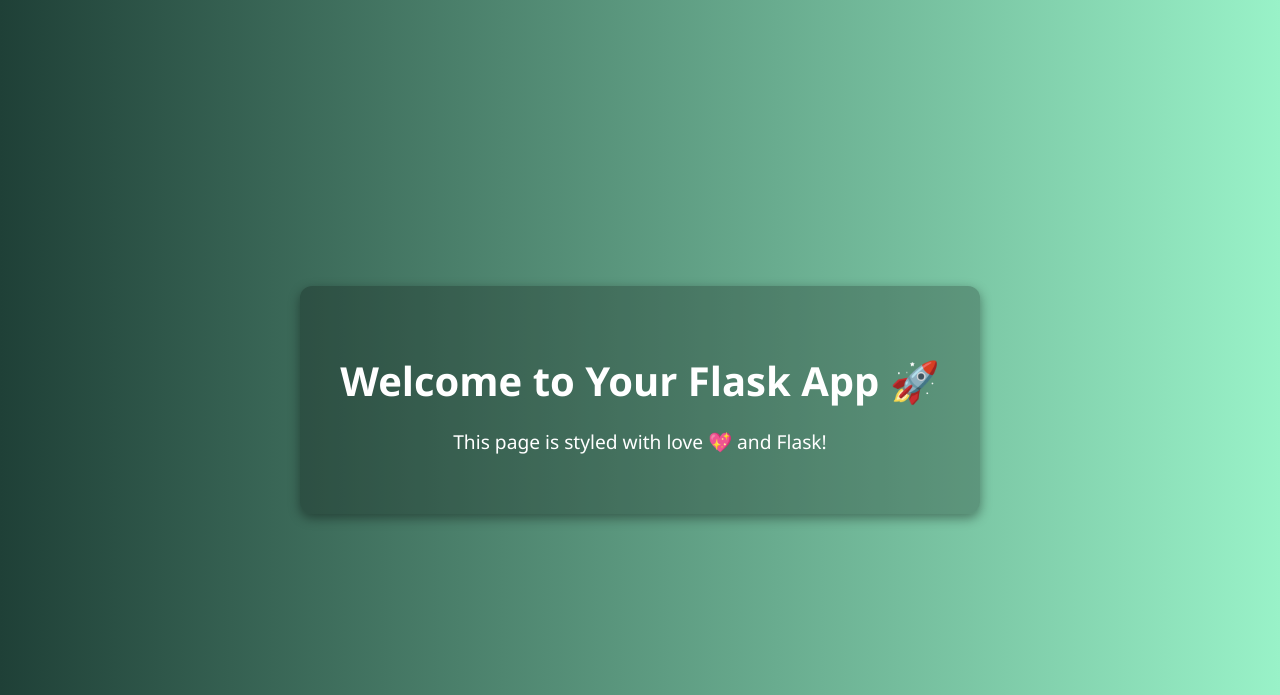
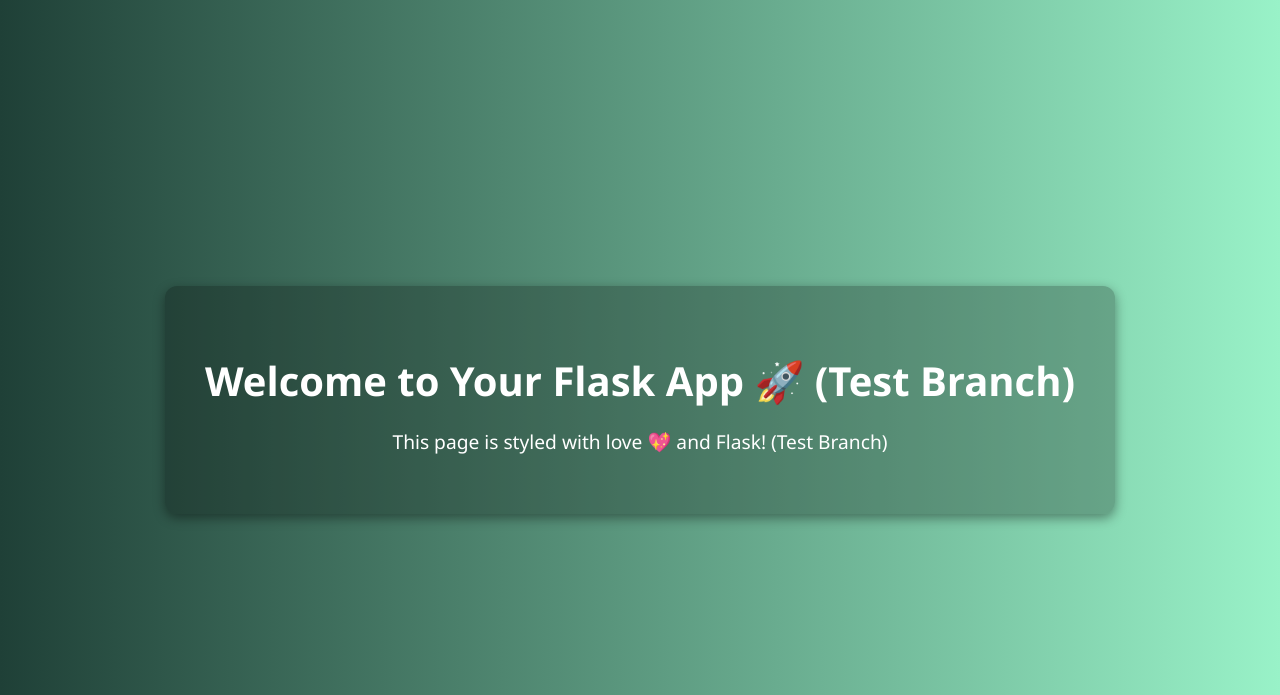
Before and after one commit to ranemihir/deploy-test-python, a Flask app: page / in a window 1280 px wide. Shown: the top 695 px of the page. Run offline with Flask 3, Linux system fonts and the light colour scheme.

Commit message:
update header for test branch

```diff
--- a/templates/index.html
+++ b/templates/index.html
@@ -38,8 +38,8 @@
 
 <body>
     <div class="container">
-        <h1>Welcome to Your Flask App 🚀</h1>
-        <p>This page is styled with love 💖 and Flask!</p>
+        <h1>Welcome to Your Flask App 🚀 (Test Branch)</h1>
+        <p>This page is styled with love 💖 and Flask! (Test Branch)</p>
     </div>
 </body>
 
```
